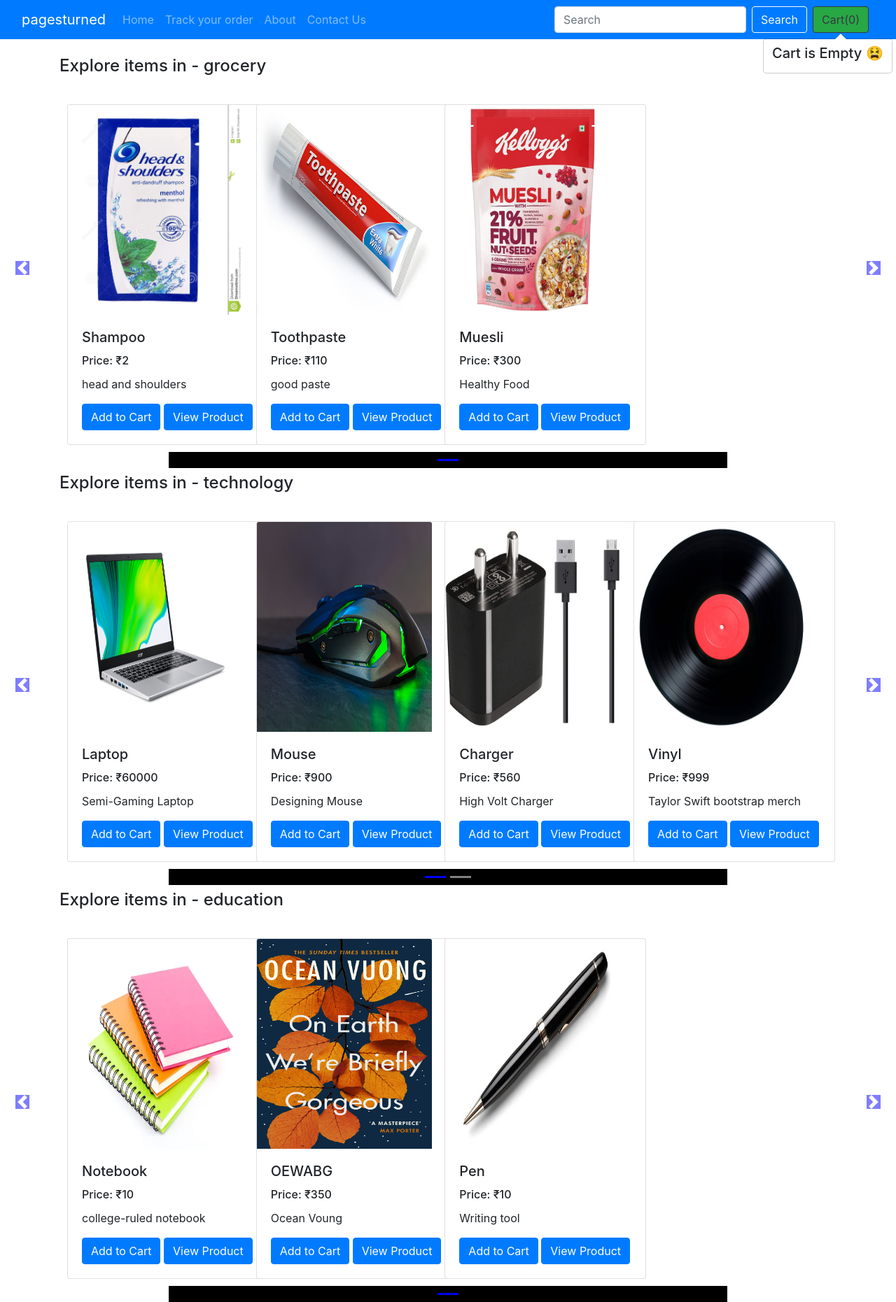
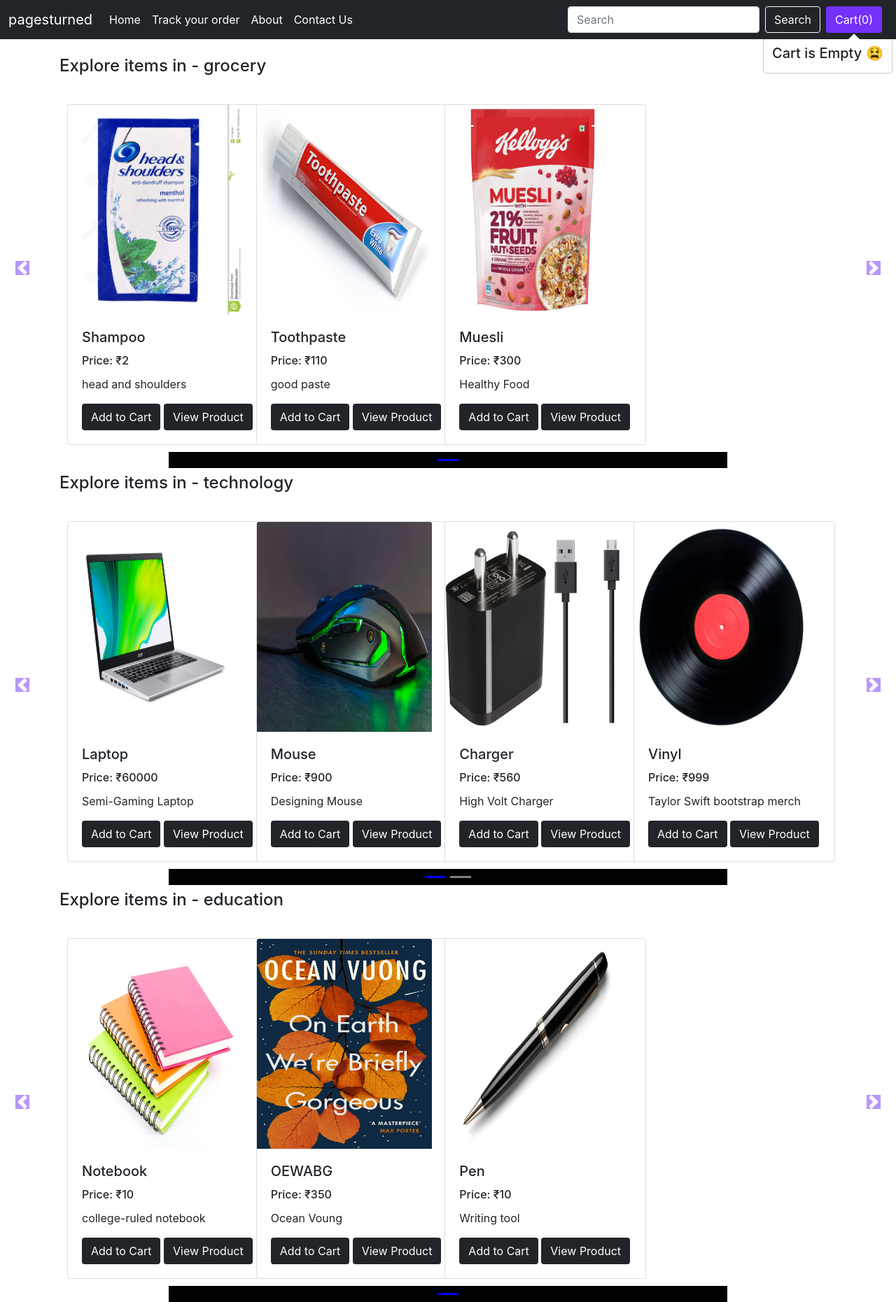
Before and after one commit to rahules24/pagesturned, a Django app: page /shop/ in a window 1280 px wide. Shown: the whole page at 70% size. Run offline with Django 4.2, Linux system fonts and the light colour scheme; data comes from the database, SQL or seed files in the repository; some libraries are stand-ins or nearby versions.

Commit message:
shop css

```diff
--- a/blog/templates/blog/index.html
+++ b/blog/templates/blog/index.html
@@ -41,7 +41,7 @@
               <h3 class="mb-0" style="color: #7431F9;">{{poem.title}}</h3>
               <div class="mb-1 text-muted">{{poem.date_added}}</div>
               <p class="card-text mb-0">{{snippet2.0}}</p>
-              <a href="#" class="stretched-link">Continue reading</a>
+              <a href="/blog/poempage/{{poem.poem_id}}" class="stretched-link">Continue reading</a>
             </div>
             <div class="col-auto d-none d-lg-block">
               <img class="img-thumbnail bd-placeholder-img" width="200" preserveAspectRatio="xMidYMid slice" fill="#55595c" src="/media/{{poem.image}}" alt="{{poem.title}}">
--- a/pagesturned/templates/index.html
+++ b/pagesturned/templates/index.html
@@ -3,6 +3,10 @@
   {% block css %}
   .button {
     background-color: #7431F9;
+  }
+  .button:hover {
+    background-color: #7431F9;
+    color: red;
   }
   {% endblock %}
   {% block body %}
--- a/shop/templates/shop/basic.html
+++ b/shop/templates/shop/basic.html
@@ -10,12 +10,37 @@
 
     <title>{% block title %} {% endblock %}</title>
     <style>
+      a:link, a:visited, a:active {
+    color: white;
+  }
+  .navbar{
+    background-color: #212529;
+    justify-content: space-between;
+    padding: 0.5rem 0rem;
+  }
+  .container-fluid {
+    --bs-gutter-x: 1.5rem;
+    --bs-gutter-y: 0;
+    width: 100%;
+    padding-right: calc(var(--bs-gutter-x) * .5);
+    padding-left: calc(var(--bs-gutter-x) * .5);
+    margin-right: auto;
+    margin-left: auto;
+}
+.cartbutton{
+  background-color: #7431F9;
+  color: white;
+}
+.cartbutton:hover {
+  color: white;
+  background-color: #580feb;
+}
       {% block css %} {% endblock %}
     </style>
   </head>
   <body>
-    <nav class="navbar navbar-expand-lg navbar-dark bg-primary">
-      <div class="container-fluid">
+    <nav class="navbar navbar-expand-lg">
+      <div class="container-fluid xs2">
     <a class="navbar-brand" href="/">pagesturned</a>
     <button class="navbar-toggler" type="button" data-toggle="collapse" data-target="#navbarSupportedContent" aria-controls="navbarSupportedContent" aria-expanded="false" aria-label="Toggle navigation">
         <span class="navbar-toggler-icon"></span>
@@ -39,7 +64,7 @@
             <input class="form-control mr-sm-2" type="search" placeholder="Search" aria-label="Search">
             <button class="btn btn-outline-light my-2 my-sm-0" type="submit">Search</button>
           </form>
-      <button type="button" class="btn btn-outline-dark bg-success mx-2" id="popcart" data-container="body" data-toggle="popover" data-placement="bottom" data-html="true" data-content="cart contents">Cart(<span id="cart">0</span>)</button>
+      <button type="button" class="btn cartbutton mx-2" id="popcart" data-container="body" data-toggle="popover" data-placement="bottom" data-html="true" data-content="cart contents">Cart(<span id="cart">0</span>)</button>
       </div>
     </div>
       </nav>
--- a/shop/templates/shop/index.html
+++ b/shop/templates/shop/index.html
@@ -25,7 +25,7 @@
 body .carousel-control-prev-icon,
 body .carousel-control-next-icon
 {
-background-color: blue;
+  background-color: #7431F9;
 }
 .carousel-control-prev,
 .carousel-control-next
@@ -38,7 +38,17 @@
 body .no-padding{
  padding-left: 0%;
  padding-right: 3%;
- }
+}
+
+.button {
+  color: white;
+  background-color: #212529;
+}
+.button:hover {
+  color: white;
+  background-color: black;
+}
+
 {% endblock %}
 {% block body %}
 <!-- {% load static %} -->
@@ -58,14 +68,6 @@
         <div class="container carousel-inner no-padding">
 
           <div class="carousel-item active">
-            <!-- <div class="col-xs-3 col-sm-3 col-md-3">
-              <div class="card" style="width: 18rem;">
-                <img src='/media/{{product.0.image}}' class="card-img-top" alt="...">
-                <div class="card-body">
-                    <h5 class="card-title"> {{product.0.product_name}} </h5>
-                    <p class="card-text">{{product.0.desc}}</p>
-                    <button id="pr{{product.0.id}}" class="btn btn-primary cart">Add to cart</button>
-                </div> -->
            {% for i in prod %}
             <div class="col-xs-3 col-sm-3 col-md-3">
               <div class="card" style="width: 18rem;">
@@ -75,9 +77,9 @@
                   <h6 class="card-title">Price: &#8377;<span id="pricepr{{i.id}}">{{i.price}}</span></h6>
                   <p class="card-text">{{i.desc|slice:"0:100"}}</p>
                   <span id="divpr{{i.id}}" class="divpr">
-                    <button id="pr{{i.id}}" class="btn btn-primary cart">Add to Cart</button>
+                    <button id="pr{{i.id}}" class="btn button cart">Add to Cart</button>
                 </span>
-                <a href="/shop/prodview/{{i.id}}"><button id= "qv{{i.id}}" class="btn btn-primary">View Product</button></a>
+                <a href="/shop/prodview/{{i.id}}"><button id= "qv{{i.id}}" class="btn button">View Product</button></a>
                 </div>
               </div>
             </div>
@@ -142,7 +144,7 @@
           i = i + 1;
       }
     }
-      popStr = popStr + "</div> <a href='/shop/checkout'><button class='btn btn-primary' id ='checkout'>Checkout</button></a> <button class='btn btn-primary' onclick='clearCart()' id ='clearCart'>Clear Cart</button>"
+      popStr = popStr + "</div> <a href='/shop/checkout'><button class='btn button' id ='checkout'>Checkout</button></a> <button class='btn button' onclick='clearCart()' id ='clearCart'>Clear Cart</button>"
       document.getElementById('popcart').setAttribute('data-content', popStr);
       $('#popcart').popover('show');
   }
@@ -150,7 +152,7 @@
   function clearCart() {
       cart = JSON.parse(localStorage.getItem('cart'));
       for (var item in cart) {
-          document.getElementById('div' + item).innerHTML = '<button id="' + item + '" class="btn btn-primary cart">Add To Cart</button>'
+          document.getElementById('div' + item).innerHTML = '<button id="' + item + '" class="btn button cart">Add To Cart</button>'
       }
       localStorage.clear();
       cart = {};
@@ -160,7 +162,7 @@
       var sum = 0;
       for (var item in cart) {
           sum = sum + cart[item][0];
-          document.getElementById('div' + item).innerHTML = "<button id='minus" + item + "' class='btn btn-primary minus'>-</button> <span id='val" + item + "''>" + cart[item][0] + "</span> <button id='plus" + item + "' class='btn btn-primary plus'> + </button>";
+          document.getElementById('div' + item).innerHTML = "<button id='minus" + item + "' class='btn button minus'>-</button> <span id='val" + item + "''>" + cart[item][0] + "</span> <button id='plus" + item + "' class='btn button plus'> + </button>";
       }
       localStorage.setItem('cart', JSON.stringify(cart));
       document.getElementById('cart').innerHTML = sum;
@@ -174,7 +176,7 @@
       cart[a][0] = Math.max(0, cart[a][0]);
       // document.getElementById('val' + a).innerHTML = cart[a][0];
       if(cart[a][0] == 0){
-        document.getElementById('div' + a).innerHTML = '<button id="' + a + '" class="btn btn-primary cart">Add To Cart</button>'
+        document.getElementById('div' + a).innerHTML = '<button id="' + a + '" class="btn button cart">Add To Cart</button>'
         delete cart[a];
       }
       else{
```
